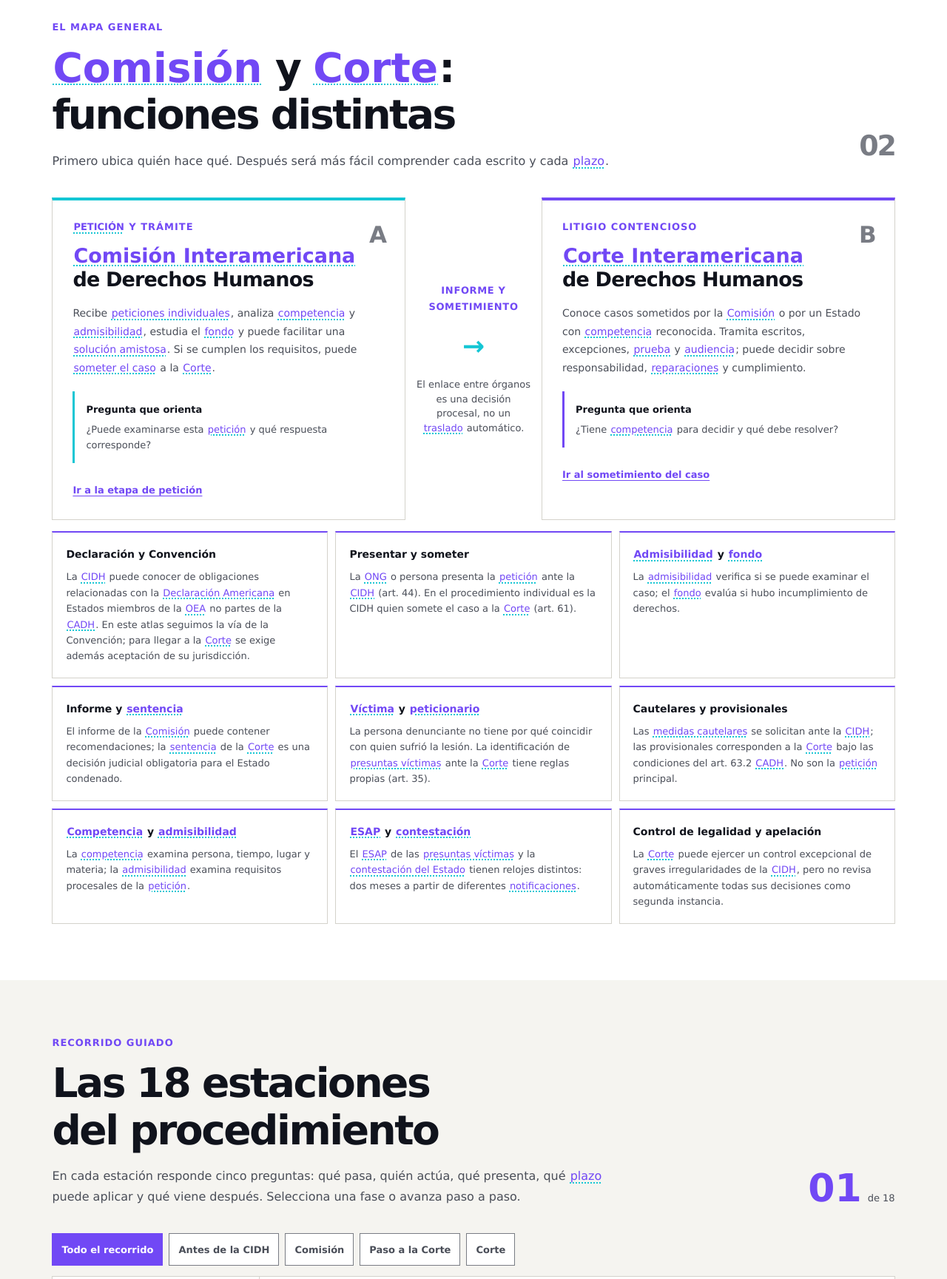
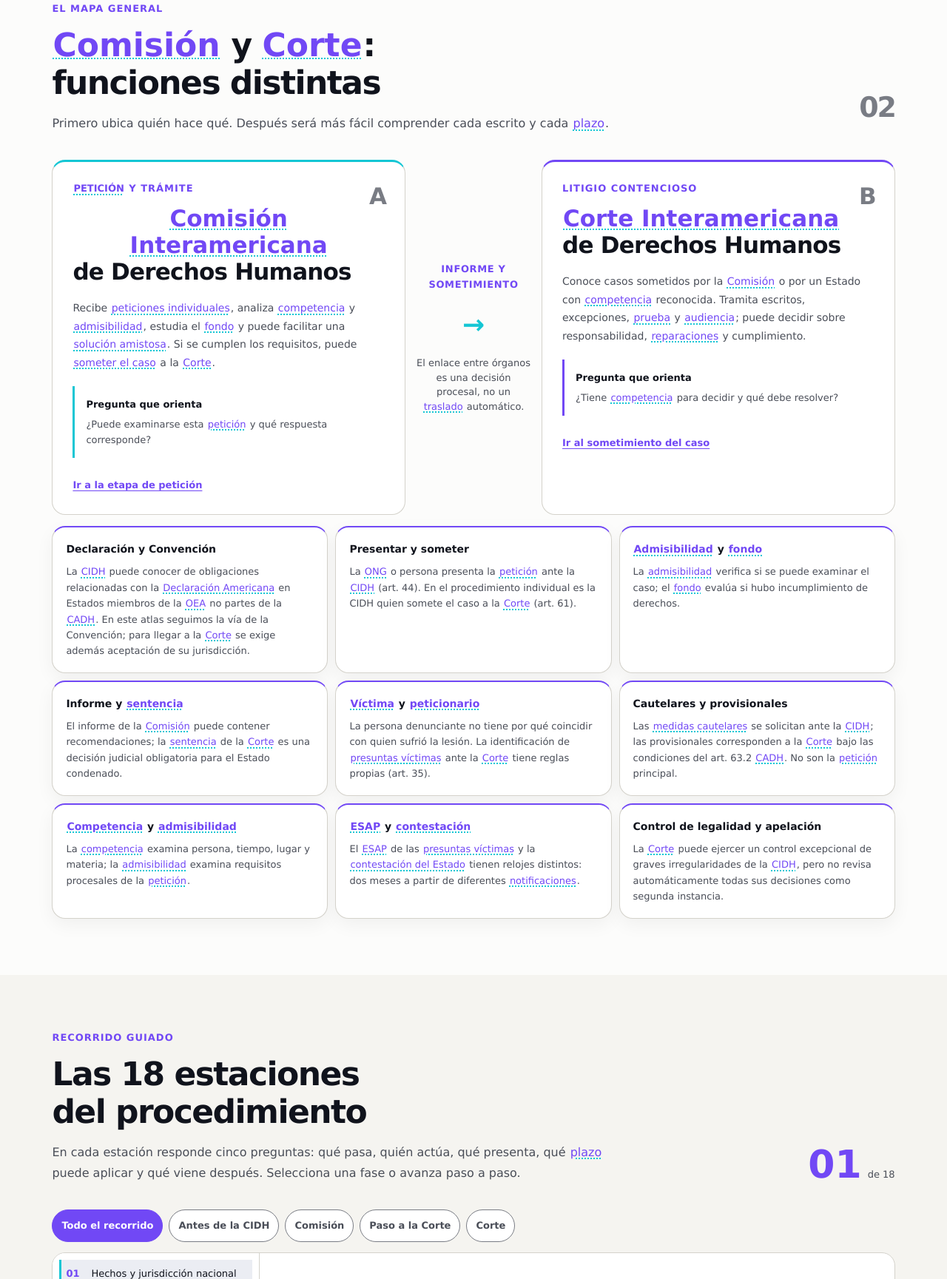
Before and after one commit to cataplum1414/Ruta-Interamericana, a plain HTML site: page index.html in a window 1280 px wide. Shown: the part 2141-3870 px from the top of the page at 74% size. Drawn offline with Linux system fonts and the light colour scheme.

Commit message:
Unify Atlas editorial components across the guide

```diff
--- a/assets/styles.css
+++ b/assets/styles.css
@@ -393,3 +393,20 @@ html[data-theme="light"] .institution-card,.institution-card{box-shadow:none}
 }
 @media(max-width:420px){.hero-overview{gap:8px;padding-inline:10px;font-size:13px}.hero-overview span:last-child{overflow:hidden;text-overflow:ellipsis}.page-section.hero{padding-inline:19px}.hero h1{font-size:clamp(32px,9vw,40px)}.search-suggestions{gap:6px}.mobile-bar a,.mobile-bar button{font-size:13px;letter-spacing:-.15px}}
 @media(max-width:340px){.mobile-bar a,.mobile-bar button{font-size:12px;letter-spacing:-.35px}}
+
+/* La misma gramática de componentes de Sukima en todas las estaciones de la ruta. */
+:root{--radius-control:14px;--radius-card:18px;--radius-pill:999px}
+.button,.theme-picker button,.phase-tabs button,.juris-filters button,.glossary-filters button,.orientation-choice,.scenario-actions button{border-radius:var(--radius-control)}
+.orientation-result,.institution-card,.concept-pairs article,.clock,.deadline-list article,.case-layout,.quiz,.scenario,.juris-card,.sources article,.glossary-card{border-radius:var(--radius-card)}
+.orientation-result,.institution-card,.concept-pairs article,.deadline-list article,.juris-card,.sources article,.glossary-card,.quiz,.scenario{box-shadow:0 8px 24px #0000000d}
+.explorer,.clock,.case-layout{overflow:hidden;border-radius:var(--radius-card)}
+.stage,.clock-inputs,.clock-result,.case-detail{border-radius:0}
+.institution-card{border-top-width:3px}
+.section-heading h2{font-size:clamp(30px,3.8vw,44px);letter-spacing:-.035em}
+.institution-card h3,.case-detail h3{font-size:clamp(22px,2.5vw,31px);letter-spacing:-.025em}
+.stage h3{font-size:clamp(24px,2.7vw,34px);letter-spacing:-.025em}
+.phase-tabs button,.juris-filters button,.glossary-filters button{border-radius:var(--radius-pill)}
+.search-suggestions button{border-radius:var(--radius-pill)}
+.section-alt{background:color-mix(in srgb,var(--surface) 74%,var(--paper))}
+.side{border-radius:0 20px 20px 0}
+@media(max-width:800px){.section-heading h2{font-size:clamp(28px,7vw,36px)}.institution-card h3,.case-detail h3{font-size:24px}.stage h3{font-size:clamp(24px,6vw,30px)}.explorer,.clock,.case-layout{border-radius:16px}.side{border-radius:0 18px 18px 0}}
```
